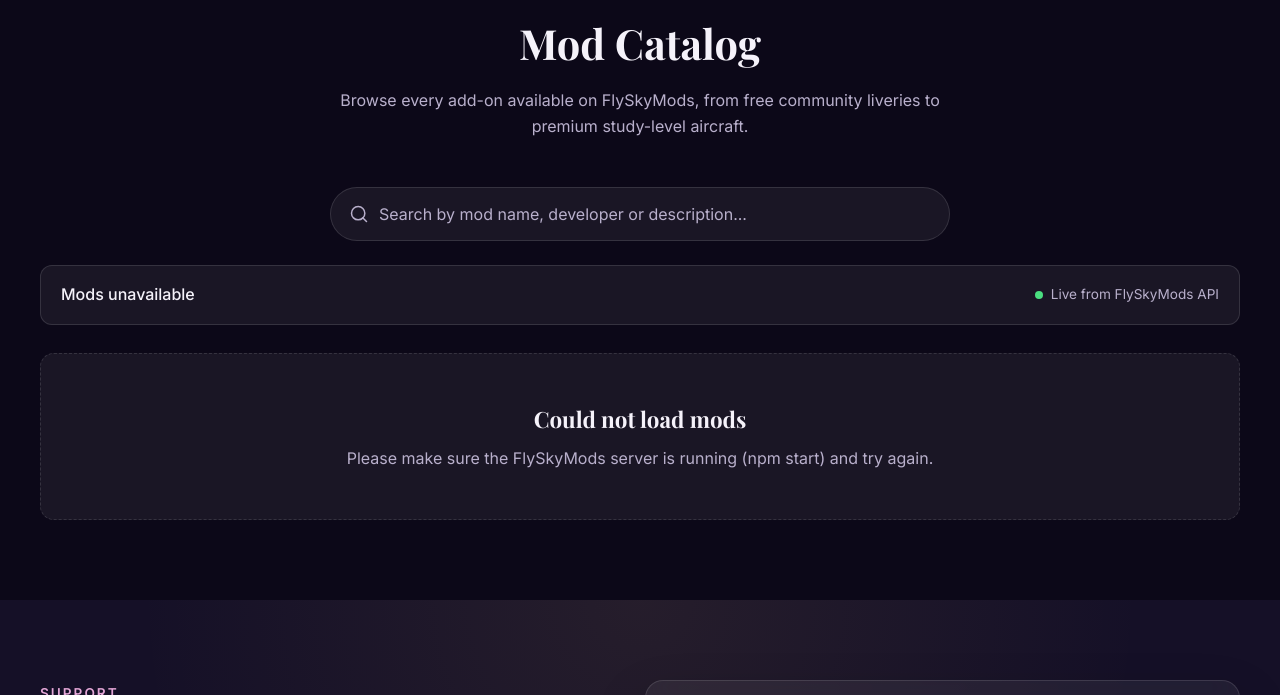
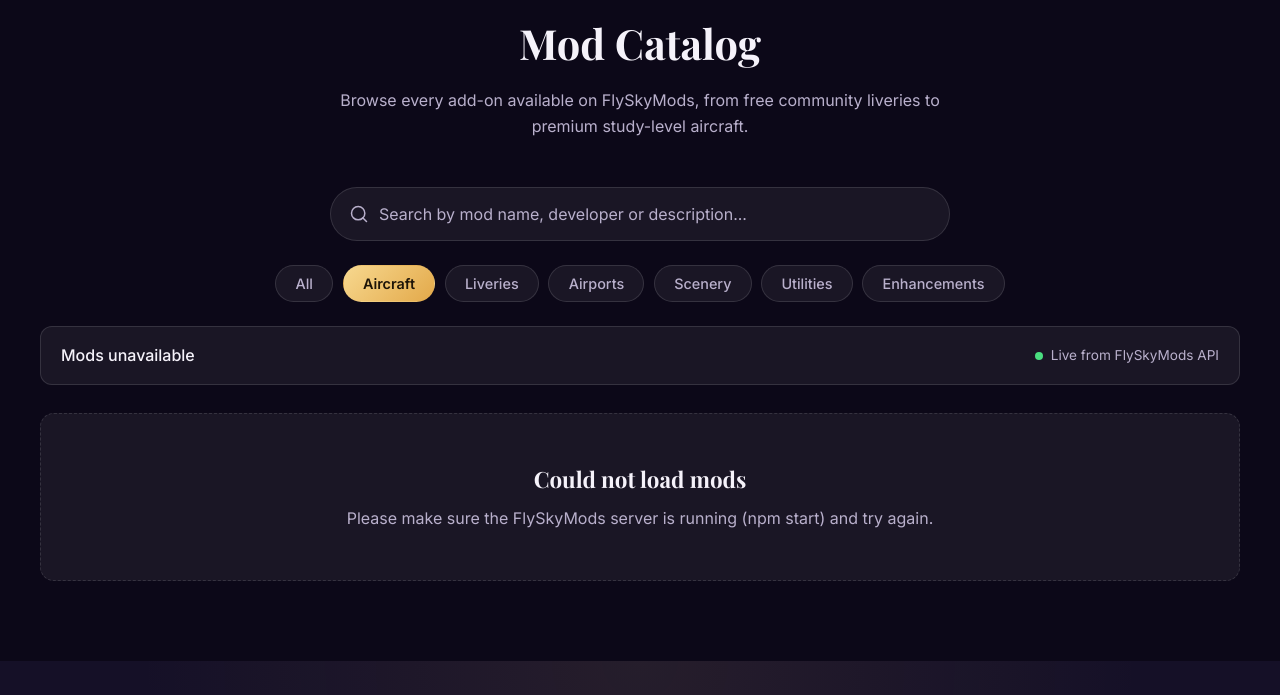
Before and after one commit to SATVIK8684/flyskymods-devops, a website: page public/index.html in a window 1280 px wide. Both pictures are taken after a click on the link 232 px from the left and 2060 px from the top of the page. Shown: the part 2702-3397 px from the top of the page. Drawn offline with nearby package versions, Linux system fonts and the light colour scheme; no server answers.

Commit message:
Add category filters to mod catalog

```diff
--- a/public/app.js
+++ b/public/app.js
@@ -13,9 +13,13 @@ const catalogCount = document.getElementById("catalog-count");
 const catalogSearch = document.getElementById("catalog-search");
 const navSearchForm = document.getElementById("nav-search");
 const navSearchInput = document.getElementById("nav-search-input");
+const categoryChips = document.querySelectorAll("#category-filters .chip");
 
 // Current search text typed by the user
 let searchTerm = "";
+
+// Currently selected category ("" means All)
+let selectedCategory = "";
 
 // Counts requests so that only the newest response is displayed
 // (a slow old response must not overwrite a newer search result)
@@ -40,11 +44,16 @@ const DEFAULT_STYLE = { thumb: "thumb-aircraft", icon: "✈️" };
 
 /**
  * Builds the API URL with optional query parameters.
- *   no search      -> /api/mods
- *   search "boeing" -> /api/mods?search=boeing
+ *   nothing selected   -> /api/mods
+ *   search "boeing"     -> /api/mods?search=boeing
+ *   Aircraft + "boeing" -> /api/mods?category=Aircraft&search=boeing
  */
 function buildApiUrl() {
   const params = new URLSearchParams();
+
+  if (selectedCategory) {
+    params.set("category", selectedCategory);
+  }
 
   if (searchTerm) {
     params.set("search", searchTerm);
@@ -138,7 +147,7 @@ function renderMods(mods) {
     catalogGrid.innerHTML = `
       <div class="catalog-message">
         <h3>No mods found</h3>
-        <p>Nothing matches "${escapeHTML(searchTerm)}". Try a different search.</p>
+        <p>No mods match your current search and filters. Try changing them.</p>
       </div>
     `;
     return;
@@ -148,13 +157,14 @@ function renderMods(mods) {
 }
 
 /**
- * Updates the results bar text, e.g. "Showing 8 mods"
- * or 'Showing 2 mods for "boeing"'.
+ * Updates the results bar text, e.g. "Showing 8 mods",
+ * "Showing 3 Aircraft mods" or 'Showing 1 Aircraft mod for "boeing"'.
  */
 function updateCount(total) {
   const label = total === 1 ? "mod" : "mods";
+  const category = selectedCategory ? `${selectedCategory} ` : "";
   const suffix = searchTerm ? ` for "${searchTerm}"` : "";
-  catalogCount.textContent = `Showing ${total} ${label}${suffix}`;
+  catalogCount.textContent = `Showing ${total} ${category}${label}${suffix}`;
 }
 
 /**
@@ -198,6 +208,31 @@ function applySearch(text) {
   loadCatalog();
 }
 
+/**
+ * Selects a category, highlights the matching chip and reloads the catalog.
+ * An empty string means "All".
+ */
+function applyCategory(category) {
+  selectedCategory = category;
+
+  categoryChips.forEach((chip) => {
+    const isActive = chip.dataset.category === category;
+    chip.classList.toggle("active", isActive);
+    chip.setAttribute("aria-pressed", isActive);
+  });
+
+  loadCatalog();
+}
+
+// ---- Category filters ----
+// Any element with a data-category attribute selects that category:
+// the filter chips, the Categories section tiles and the navbar dropdown links.
+// (Tiles and dropdown links are <a href="#catalog">, so the browser also
+// scrolls down to the catalog for them.)
+document.querySelectorAll("[data-category]").forEach((element) => {
+  element.addEventListener("click", () => applyCategory(element.dataset.category));
+});
+
 // ---- Catalog search box: search while typing ----
 // Debounce: wait 300 ms after the last key press before calling the API,
 // so typing "boeing" sends 1 request instead of 6.
--- a/public/index.html
+++ b/public/index.html
@@ -47,9 +47,9 @@
             <svg class="chevron" viewBox="0 0 24 24" aria-hidden="true"><path d="m6 9 6 6 6-6"/></svg>
           </a>
           <ul class="dropdown">
-            <li><a href="#catalog">Aircraft</a></li>
-            <li><a href="#catalog">Airports</a></li>
-            <li><a href="#catalog">Scenery</a></li>
+            <li><a href="#catalog" data-category="Aircraft">Aircraft</a></li>
+            <li><a href="#catalog" data-category="Airports">Airports</a></li>
+            <li><a href="#catalog" data-category="Scenery">Scenery</a></li>
           </ul>
         </li>
 
@@ -58,8 +58,8 @@
             <svg class="chevron" viewBox="0 0 24 24" aria-hidden="true"><path d="m6 9 6 6 6-6"/></svg>
           </a>
           <ul class="dropdown">
-            <li><a href="#catalog">Airline Liveries</a></li>
-            <li><a href="#catalog">Custom Liveries</a></li>
+            <li><a href="#catalog" data-category="Liveries">Airline Liveries</a></li>
+            <li><a href="#catalog" data-category="Liveries">Custom Liveries</a></li>
           </ul>
         </li>
 
@@ -68,8 +68,8 @@
             <svg class="chevron" viewBox="0 0 24 24" aria-hidden="true"><path d="m6 9 6 6 6-6"/></svg>
           </a>
           <ul class="dropdown">
-            <li><a href="#catalog">Utilities</a></li>
-            <li><a href="#catalog">Enhancement Mods</a></li>
+            <li><a href="#catalog" data-category="Utilities">Utilities</a></li>
+            <li><a href="#catalog" data-category="Enhancements">Enhancement Mods</a></li>
           </ul>
         </li>
 
@@ -390,6 +390,17 @@
           <input type="search" id="catalog-search" placeholder="Search by mod name, developer or description..." aria-label="Search the mod catalog" autocomplete="off">
         </div>
 
+        <!-- Category filter chips: sends /api/mods?category=... -->
+        <div class="filter-chips" id="category-filters" role="group" aria-label="Filter mods by category">
+          <button type="button" class="chip active" data-category="">All</button>
+          <button type="button" class="chip" data-category="Aircraft">Aircraft</button>
+          <button type="button" class="chip" data-category="Liveries">Liveries</button>
+          <button type="button" class="chip" data-category="Airports">Airports</button>
+          <button type="button" class="chip" data-category="Scenery">Scenery</button>
+          <button type="button" class="chip" data-category="Utilities">Utilities</button>
+          <button type="button" class="chip" data-category="Enhancements">Enhancements</button>
+        </div>
+
         <!-- Results bar: shows how many mods are displayed -->
         <div class="catalog-bar">
           <p class="catalog-count" id="catalog-count">Loading mods...</p>
--- a/public/style.css
+++ b/public/style.css
@@ -1304,3 +1304,39 @@ svg {
   width: 20px;
   height: 20px;
 }
+
+/* Category filter chips */
+.filter-chips {
+  display: flex;
+  flex-wrap: wrap;
+  justify-content: center;
+  gap: 0.6rem;
+  margin-bottom: 1.5rem;
+}
+
+.chip {
+  padding: 0.55rem 1.2rem;
+  border-radius: 999px;
+  border: 1px solid var(--color-border);
+  background: var(--color-surface);
+  color: var(--color-text-muted);
+  font-family: inherit;
+  font-size: 0.9rem;
+  font-weight: 500;
+  cursor: pointer;
+  transition: color var(--transition), border-color var(--transition),
+              background var(--transition);
+}
+
+.chip:hover {
+  color: var(--color-text);
+  border-color: rgba(233, 185, 96, 0.5);
+}
+
+/* Selected chip is filled with the gold gradient */
+.chip.active {
+  background: var(--gradient-primary);
+  border-color: transparent;
+  color: #1d1408;
+  font-weight: 600;
+}
```
